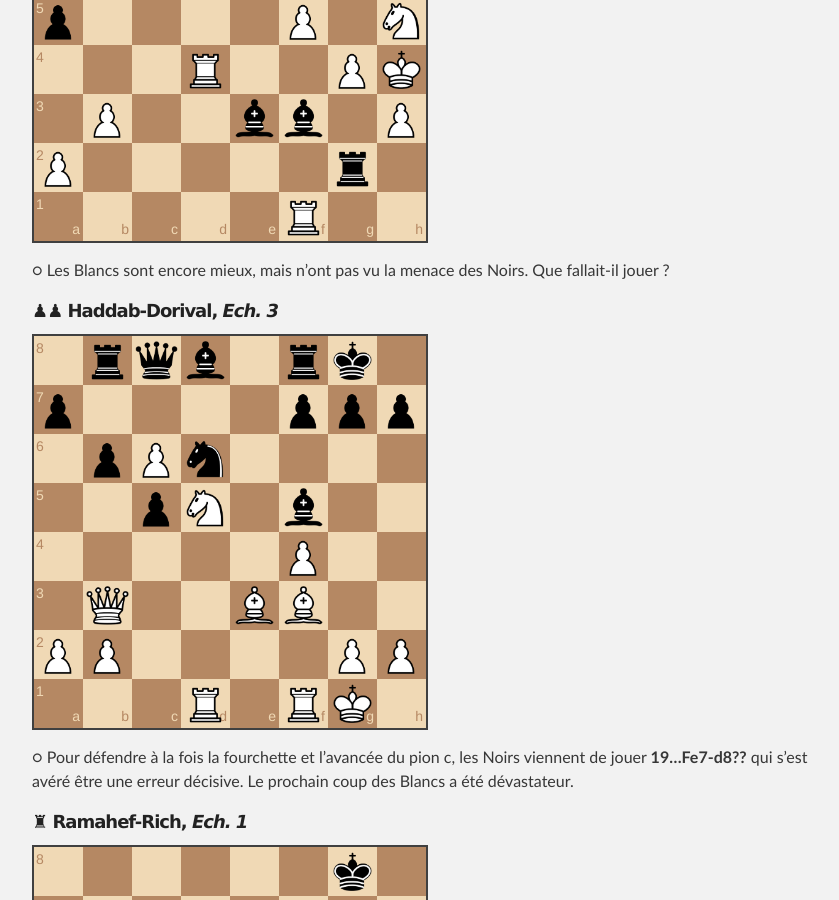
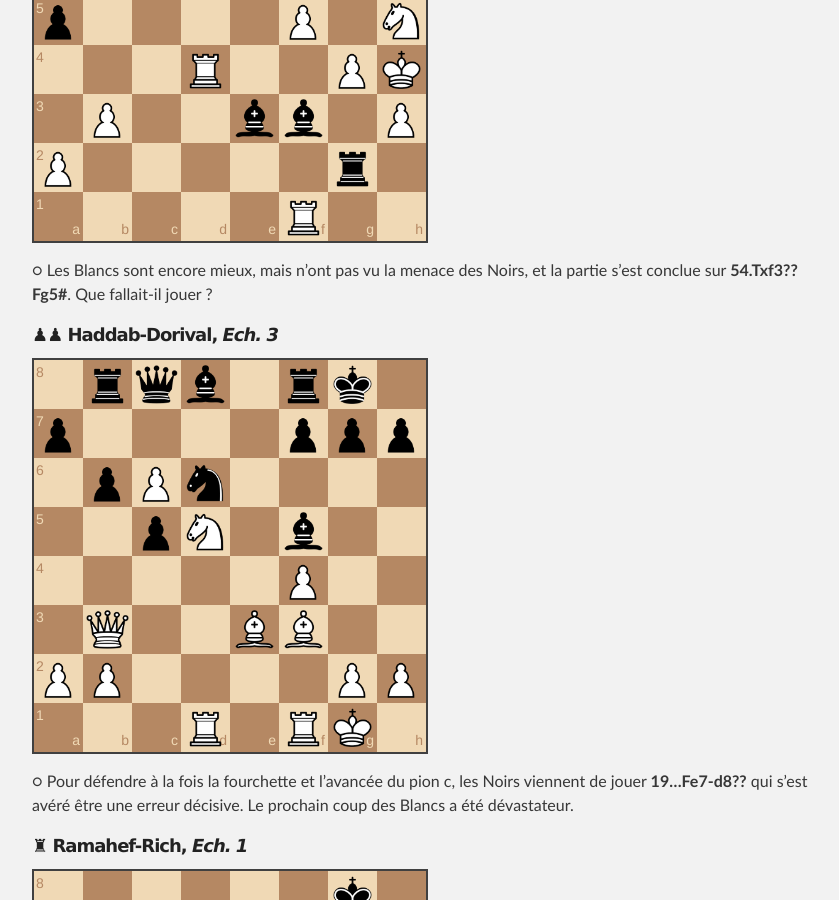
Before and after one commit to echiquier-villeneuve-tolosane/echiquier-villeneuve-tolosane.github.io, a Jekyll site: the page built from exercices.md, in a window 1280 px wide and 900 px high, scrolled down 1642 px. Shown: the whole window, without its empty margins (208-1047 px from the left). Built offline with Jekyll 4.4.1, drawn with Linux system fonts in a browser that asks for light colours; nearby versions of some CDN libraries; some of the changed text lies outside the part shown.

Commit message:
Updated exercices.md

```diff
--- a/exercices.md
+++ b/exercices.md
@@ -28,7 +28,7 @@ _Nationale 4, ronde 5 (2014/02/02)_
 
 `8/1p3p2/5p1k/p4P1N/3R2PK/1P2bb1P/P5r1/5R2 w - - 0 53`
 
-&#9675; Les Blancs sont encore mieux, mais n'ont pas vu la menace des Noirs. Que fallait-il jouer ?
+&#9675; Les Blancs sont encore mieux, mais n'ont pas vu la menace des Noirs, et la partie s'est conclue sur **54.Txf3?? Fg5#**. Que fallait-il jouer ?
 
 ##### &#9823;&#9823;  **Haddab-Dorival**, _Ech. 3_
 
```
Also changed, not shown: other parts of exercices.md (+4 -0 lines).
